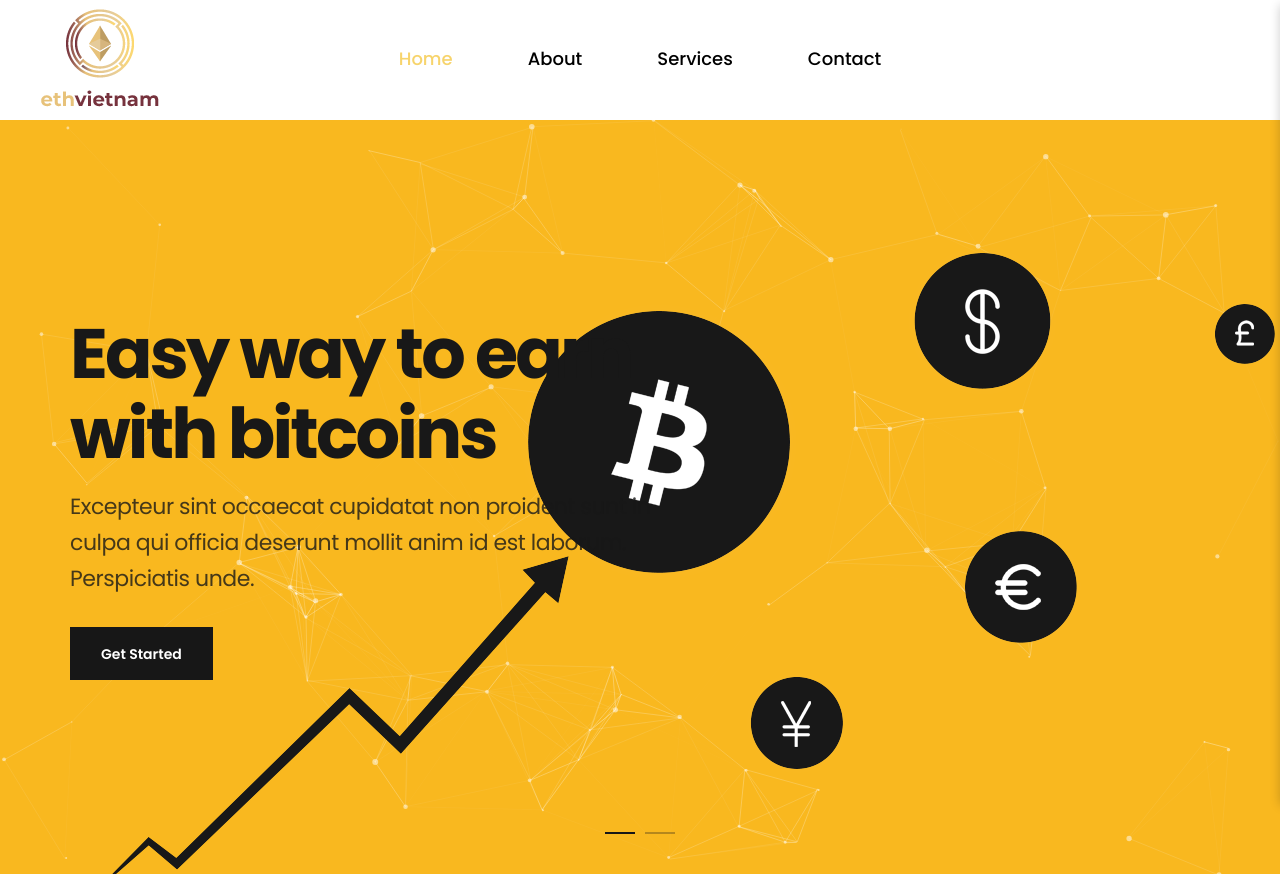
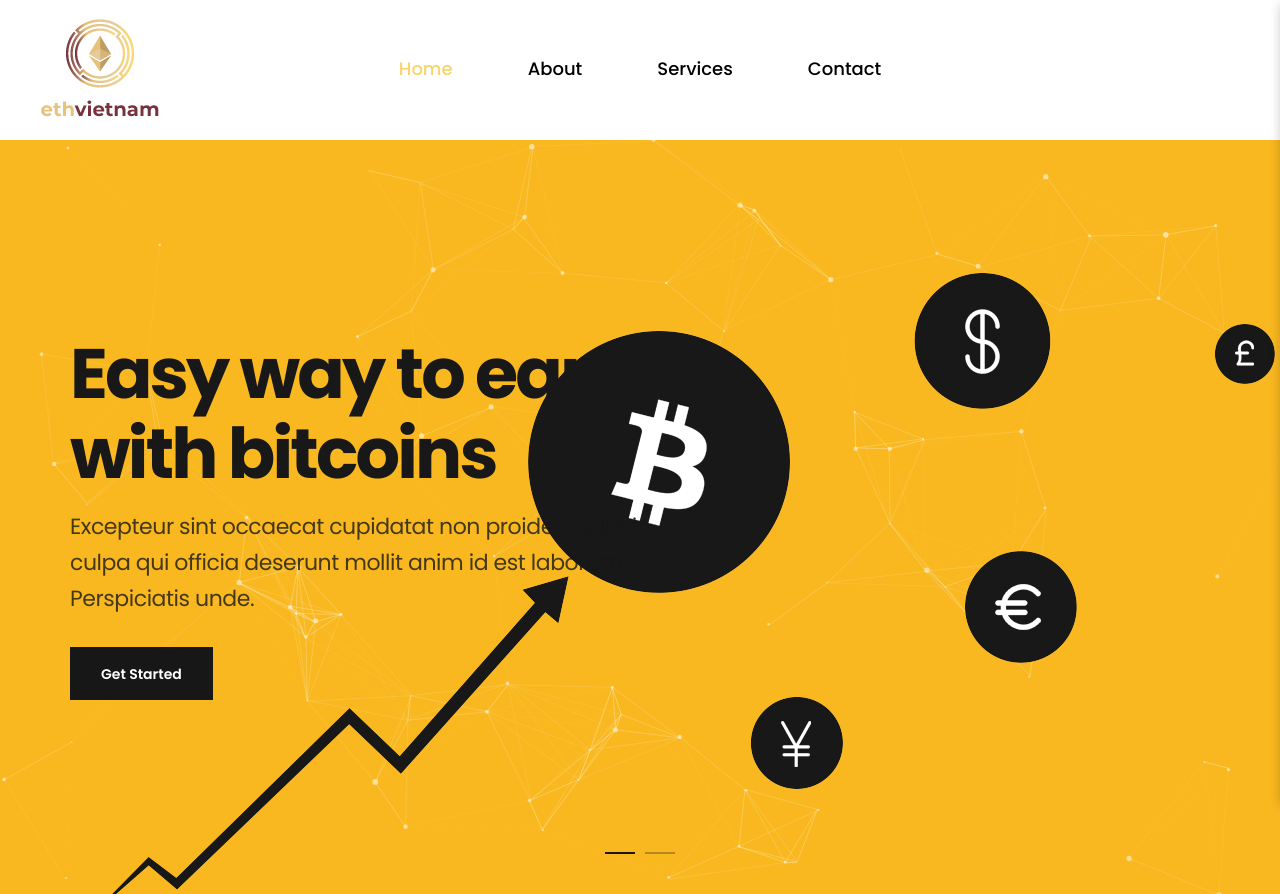
Before and after one commit to kimkim2019/ethdemo_2, a plain HTML site: page index.html in a window 1280 px wide. Shown: the top 894 px of the page. Drawn offline with Linux system fonts and the light colour scheme; files whose address does not match are found by name.

Commit message:
Update style.css

```diff
--- a/css/style.css
+++ b/css/style.css
@@ -311,7 +311,7 @@ body.active-preloader-ovh {
 .header-navigation .thm-container {
   max-width: 100%;
   background: transparent;
-  padding: 0 50px;
+  padding: 10px 50px;
   position: relative;
 }
 .header-navigation .thm-container .navbar-header {
```
